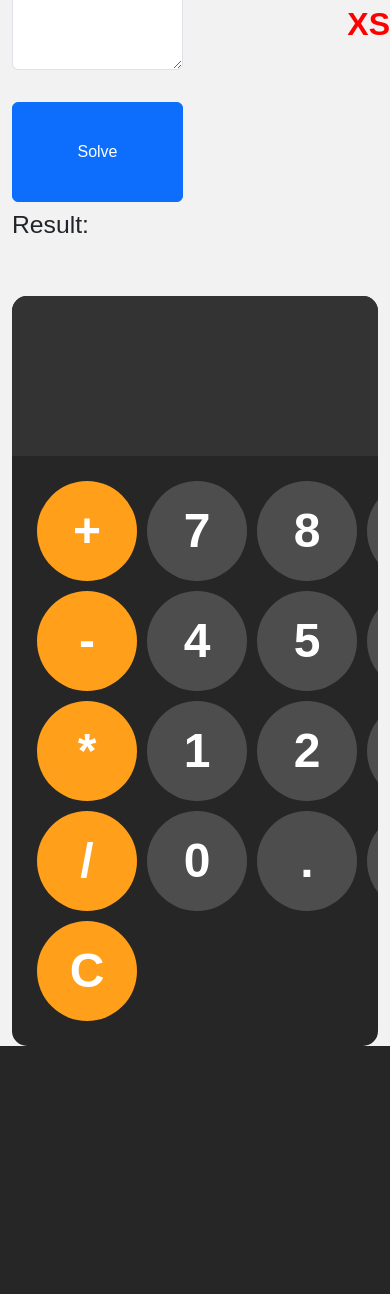
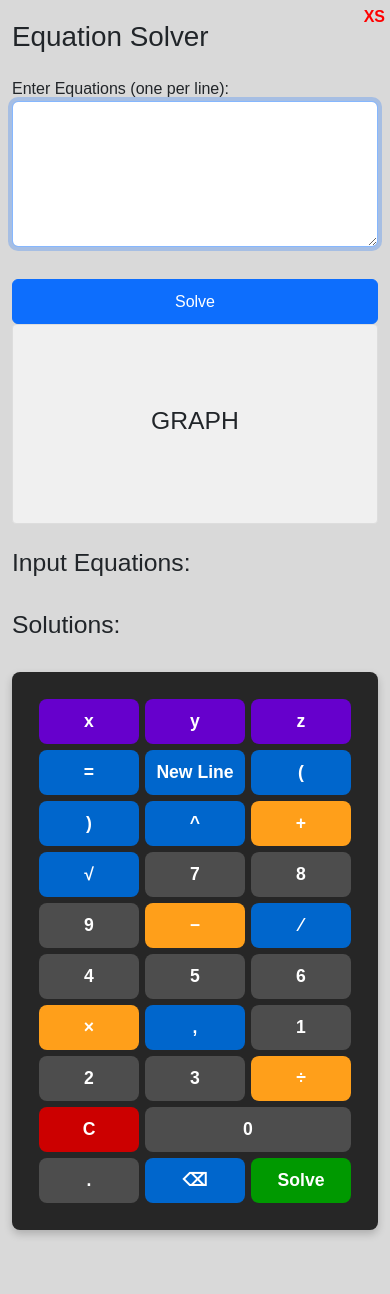
Before and after one commit to rishirattanpal/Equation-Solver, a Flask app: page / in a window 390 px wide. Before the commit the page ends 1046 px from the top, so only its background shows below. Run offline with Flask 3, Linux system fonts and the light colour scheme.

Commit message:
added calc for input

```diff
--- a/app.py
+++ b/app.py
@@ -1,20 +1,36 @@
 from flask import Flask, render_template, request
 from equationSolver import solve_equation
-
 
 app = Flask(__name__)
 
 @app.route("/", methods=["GET", "POST"])
 def index():
     if request.method == "POST":
+        # Get equations from the form
         equations = request.form["equations"].split("\n")
         equations = [eq.replace('\r', '') for eq in equations]
-        print(equations)
+        print(f"Equations: {equations}")
 
+        # Solve the equations
         answer = solve_equation(equations)
-        print(f"answer = {answer}")
+        print(f"Answer: {answer}")
 
-        return render_template("index.html", answer=answer)
+        # Extract the equations and solutions
+        input_equations = answer.get("equation", [])  # List of input equations
+        solutions = answer.get("solutions", {})       # Dictionary of solutions
+
+        # Format the equations into a clean string
+        formatted_equations = "\n".join(input_equations)
+
+        # Format the solutions into a clean string
+        formatted_solutions = "\n".join([f"{var} = {value}" for var, value in solutions.items()])
+
+        # Pass the formatted equations and solutions to the template
+        return render_template(
+            "index.html",
+            equations=formatted_equations,
+            solutions=formatted_solutions
+        )
 
     return render_template("index.html")
 
--- a/static/scripts.js
+++ b/static/scripts.js
@@ -1,24 +1,76 @@
-// Calculator
+// Equation Solver Calculator Functions
 
-const display = document.getElementById("display");
 
-function appendToDisplay(input){
-    display.value += input;
 
+function appendToEquation(input) {
+    const equationsArea = document.getElementById("equations");
+
+    // Handle special cases
+    if (input === '\\n') {
+        equationsArea.value += '\n';
+    } else if (input === '\\sqrt{}') {
+        // Insert sqrt and position cursor between braces
+        const start = equationsArea.selectionStart;
+        const end = equationsArea.selectionEnd;
+        equationsArea.value = equationsArea.value.substring(0, start) +
+                            'sqrt()' +
+                            equationsArea.value.substring(end);
+        // Position the cursor between the parentheses
+        equationsArea.selectionStart = equationsArea.selectionEnd = start + 5;
+    } else if (input === '\\frac{}{}') {
+        // Insert fraction and position cursor for numerator
+        const start = equationsArea.selectionStart;
+        const end = equationsArea.selectionEnd;
+        equationsArea.value = equationsArea.value.substring(0, start) +
+                            '()/()' +
+                            equationsArea.value.substring(end);
+        equationsArea.selectionStart = equationsArea.selectionEnd = start + 1;
+    } else {
+        equationsArea.value += input;
+    }
+
+    // Focus on the textarea to allow continued typing
+    equationsArea.focus();
 }
 
-function clearDisplay(){
-    display.value = "";
 
+
+function clearEquation() {
+    document.getElementById("equations").value = "";
+    document.getElementById("equations").focus();
 }
 
-function calculate(){
-    try{
-        display.value = eval(display.value)
+
+function backspace() {
+    const equationsArea = document.getElementById("equations");
+    equationsArea.value = equationsArea.value.slice(0, -1);
+    equationsArea.focus();
+}
 
 
-    }
-    catch(error){
-        display.value = "Error";
-    }
+
+function solveEquation() {
+    document.getElementById("equationForm").submit();
 }
+
+
+document.addEventListener('DOMContentLoaded', function() {
+    const equationsArea = document.getElementById("equations");
+
+    // Add keyboard event listener for keyboard shortcuts
+    equationsArea.addEventListener('keydown', function(event) {
+        // Allow special key combinations (like Ctrl+C, Ctrl+V)
+        if (event.ctrlKey || event.metaKey) {
+            return;
+        }
+
+        // Handle Enter key to add a new line instead of submitting the form
+        if (event.key === 'Enter' && !event.shiftKey) {
+            event.preventDefault();
+            appendToEquation('\\n');
+        }
+    });
+
+    // Initialize focus on the textarea when page loads
+    equationsArea.focus();
+});
--- a/static/styles.css
+++ b/static/styles.css
@@ -1,26 +1,21 @@
 /* General body styles */
 body {
   margin: 0;
-  display: flex;
-  justify-content: center;
-  align-items: center;
-  height: 100vh;
-  background-color: hsl(0, 0%, 95%);
+  padding: 20px 0;
+  background-color: hsl(0, 0%, 85%);
   font-family: Arial, sans-serif;
 }
 
-
+/* Responsive size indicator */
 body::before {
   content: "XS";
   color: red;
-    font-size: 2rem;
+  font-size: 1rem;
   font-weight: bold;
   position: fixed;
-    top: 0;
-    right: 0;
+  top: 5px;
+  right: 5px;
 }
-
-
 
 @media (min-width: 576px) {
   body::before {
@@ -52,65 +47,112 @@ body {
   }
 }
 
+/* Form styles */
+#equations {
+  font-family: monospace;
+  font-size: 1.1rem;
+}
 
+.graph-container {
+  height: 100%;
+  min-height: 200px;
+  background-color: #f0f0f0;
+  border: 1px solid #ddd;
+  border-radius: 4px;
+  display: flex;
+  justify-content: center;
+  align-items: center;
+}
 
-#calculator{
+/* Calculator styles */
+#calculator {
   font-family: Arial, sans-serif;
   background-color: hsl(0, 0%, 15%);
-    border-radius: 15px;
-    max-width: 500px;
+  border-radius: 8px;
+  max-width: 100%; /* Ensures it doesn't exceed the parent container's width */
+  width: 100%; /* Takes up the full width of its column */
+  margin: 0 auto; /* Centers the calculator horizontally */
+  padding: 20px; /* Adds padding inside the calculator */
+  box-sizing: border-box; /* Ensures padding is included in the width */
   overflow: hidden;
-
+  box-shadow: 0 4px 8px rgba(0, 0, 0, 0.2);
+  margin-bottom: 20px;
 }
 
-#display{
-    width: 100%;
-    padding: 20px;
-    font-size: 5rem;
-    text-align: left;
-    border: none;
-    background-color: hsl(0, 0%, 20%);
-    color: white;
+#keys {
+  display: grid;
+  grid-template-columns: repeat(5, 1fr);
+  gap: 6px;
+  padding: 12px;
 }
 
-#keys{
-    display: grid;
-    grid-template-columns: repeat(4, 1fr);
-    gap: 10px;
-    padding: 25px;
+button {
+  width: 100%;
+  height: 50px;
+  border-radius: 8px;
+  border: none;
+  color: white;
+  font-size: 1rem;
+  font-weight: bold;
+  cursor: pointer;
+  transition: background-color 0.2s;
 }
 
-button{
-    width: 100px;
-    height: 100px;
-    border-radius: 50px;
-    border: none;
-    background-color: hsl(0, 0%, 30%);
-    color: white;
-    font-size: 3rem;
-    font-weight: bold;
-    cursor: pointer;
-
+button:hover {
+  filter: brightness(110%);
 }
 
-button:hover{
-    background-color: hsl(0, 0%, 40%);
+button:active {
+  filter: brightness(90%);
 }
 
-button:active{
-    background-color: hsl(0, 0%, 50%);
+/* Button styles */
+button {
+  background-color: hsl(0, 0%, 30%);
 }
 
-.operator-btn{
+.operator-btn {
   background-color: hsl(35, 100%, 55%);
-
 }
 
-.operator-btn:hover{
-    background-color: hsl(35, 100%, 65%);
+.function-btn {
+  background-color: hsl(210, 100%, 40%);
+}
 
+.variable-btn {
+  background-color: hsl(270, 100%, 40%);
 }
-.operator-btn:active{
-    background-color: hsl(35, 100%, 75%);
 
+.equal-btn {
+  background-color: hsl(120, 100%, 30%);
 }
+
+.clear-btn {
+  background-color: hsl(0, 100%, 40%);
+}
+
+.wide-btn {
+  grid-column: span 2;
+}
+
+/* Responsive adjustments */
+@media (max-width: 768px) {
+  #calculator {
+    padding: 15px; /* Slightly reduce padding on smaller screens */
+  }
+
+  #keys {
+    grid-template-columns: repeat(4, 1fr); /* Fewer columns on smaller screens */
+  }
+
+  button {
+    height: 45px; /* Slightly larger buttons for easier tapping */
+    font-size: 1.1rem;
+  }
+}
+
+@media (max-width: 576px) {
+  #keys {
+    grid-template-columns: repeat(3, 1fr); /* Even fewer columns on very small screens */
+  }
+}
--- a/templates/index.html
+++ b/templates/index.html
@@ -10,65 +10,89 @@
 </head>
 <body>
     <div class="container">
-        <div class="row mb-5">
+        <div class="row mb-3">
             <div class="col">
                 <h1>Equation Solver</h1>
             </div>
         </div>
 
-        <div class="row mb-2">
-            <div class="col">
+        <div class="row mb-4">
+            <div class="col-md-6">
                 <form id="equationForm" action="/" method="POST">
                     <label for="equations">Enter Equations (one per line):</label><br>
                     <textarea id="equations" name="equations" rows="5" class="form-control"></textarea><br>
                     <button type="submit" class="btn btn-primary w-100 mt-2">Solve</button>
                 </form>
             </div>
-            <div class="col">
-                <h2>GRAPH</h2>
+            <div class="col-md-6">
+                <div class="graph-container">
+                    <h2>GRAPH</h2>
+                </div>
             </div>
         </div>
 
-        <div class="row mb-5">
+        <div class="row mb-4">
             <div class="col">
-                <h2>Result:</h2>
-                {% if answer %}
-                <ul>
-                    {% for variable, value in answer.items() %}
-                        <li>{{ variable }} = {{ value }}</li>
-                    {% endfor %}
-                </ul>
-                {% endif %}
+              <h2>Input Equations:</h2>
+              {% if equations %}
+                <pre>{{ equations }}</pre>
+              {% endif %}
             </div>
-        </div>
+          </div>
 
-        <div class="row">
+          <div class="row mb-4">
+            <div class="col">
+              <h2>Solutions:</h2>
+              {% if solutions %}
+                <pre>{{ solutions }}</pre>
+              {% endif %}
+            </div>
+          </div>
+
+        <div class="row mb-4">
             <div class="col">
                 <div id="calculator">
-                    <input id="display" readonly>
                     <div id="keys">
-                        <button onclick="appendToDisplay('+')" class="operator-btn">+</button>
-                        <button onclick="appendToDisplay('7')">7</button>
-                        <button onclick="appendToDisplay('8')">8</button>
-                        <button onclick="appendToDisplay('9')">9</button>
-                        <button onclick="appendToDisplay('-')" class="operator-btn">-</button>
-                        <button onclick="appendToDisplay('4')">4</button>
-                        <button onclick="appendToDisplay('5')">5</button>
-                        <button onclick="appendToDisplay('6')">6</button>
-                        <button onclick="appendToDisplay('*')" class="operator-btn">*</button>
-                        <button onclick="appendToDisplay('1')">1</button>
-                        <button onclick="appendToDisplay('2')">2</button>
-                        <button onclick="appendToDisplay('3')">3</button>
-                        <button onclick="appendToDisplay('/')" class="operator-btn">/</button>
-                        <button onclick="appendToDisplay('0')">0</button>
-                        <button onclick="appendToDisplay('.')">.</button>
-                        <button onclick="calculate()">=</button>
-                        <button onclick="clearDisplay()" class="operator-btn">C</button>
+                        <button onclick="appendToEquation('x')" class="variable-btn">x</button>
+                        <button onclick="appendToEquation('y')" class="variable-btn">y</button>
+                        <button onclick="appendToEquation('z')" class="variable-btn">z</button>
+                        <button onclick="appendToEquation('=')" class="function-btn">=</button>
+                        <button onclick="appendToEquation('\\n')" class="function-btn">New Line</button>
+
+                        <button onclick="appendToEquation('(')" class="function-btn">(</button>
+                        <button onclick="appendToEquation(')')" class="function-btn">)</button>
+                        <button onclick="appendToEquation('^')" class="function-btn">^</button>
+                        <button onclick="appendToEquation('+')" class="operator-btn">+</button>
+                        <button onclick="appendToEquation('\\sqrt{}')" class="function-btn">√</button>
+
+                        <button onclick="appendToEquation('7')">7</button>
+                        <button onclick="appendToEquation('8')">8</button>
+                        <button onclick="appendToEquation('9')">9</button>
+                        <button onclick="appendToEquation('-')" class="operator-btn">−</button>
+                        <button onclick="appendToEquation('\\frac{}{}')" class="function-btn">⁄</button>
+
+                        <button onclick="appendToEquation('4')">4</button>
+                        <button onclick="appendToEquation('5')">5</button>
+                        <button onclick="appendToEquation('6')">6</button>
+                        <button onclick="appendToEquation('*')" class="operator-btn">×</button>
+                        <button onclick="appendToEquation(',')" class="function-btn">,</button>
+
+                        <button onclick="appendToEquation('1')">1</button>
+                        <button onclick="appendToEquation('2')">2</button>
+                        <button onclick="appendToEquation('3')">3</button>
+                        <button onclick="appendToEquation('/')" class="operator-btn">÷</button>
+                        <button onclick="clearEquation()" class="clear-btn">C</button>
+
+                        <button onclick="appendToEquation('0')" class="wide-btn">0</button>
+                        <button onclick="appendToEquation('.')">.</button>
+                        <button onclick="backspace()" class="function-btn">⌫</button>
+                        <button onclick="solveEquation()" class="equal-btn">Solve</button>
                     </div>
                 </div>
             </div>
         </div>
     </div>
     <script defer src="https://cdn.jsdelivr.net/npm/bootstrap@5.3.3/dist/js/bootstrap.bundle.min.js"></script>
+    <script src="{{ url_for('static', filename='scripts.js') }}"></script>
 </body>
 </html>
```
Lines whose indentation alone changed are shown as unchanged.
